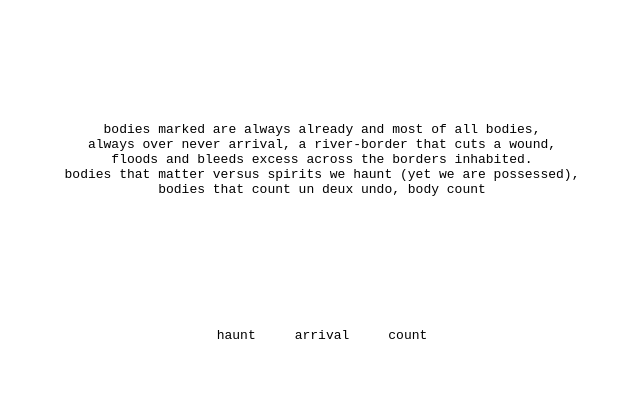
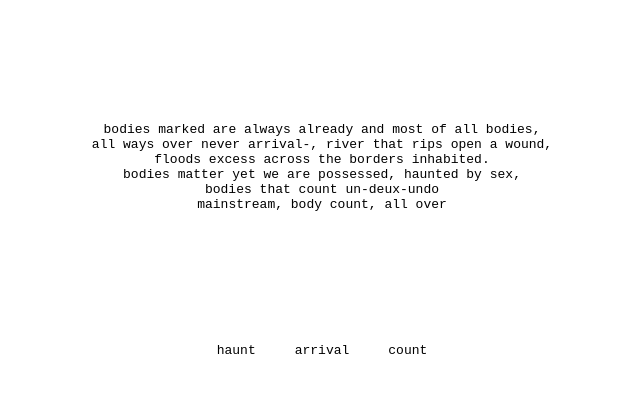
Before and after one commit to spectersofarks/ghostship, a plain HTML site: page docs/always.htm in a window 1280 px wide. Shown: the part 61-454 px from the top of the page, without its empty margins (318-958 px from the left). Drawn offline with Linux system fonts and the light colour scheme.

Commit message:
Update always.htm

```diff
--- a/docs/always.htm
+++ b/docs/always.htm
@@ -14,7 +14,7 @@
 
 
 
-<p style="text-align:center;">bodies marked are always already and most of all bodies,<br>always over never arrival, a river-border that cuts a wound,<br>floods and bleeds excess across the borders inhabited.<br>bodies that matter versus spirits we haunt (yet we are possessed),<br>bodies that count un deux undo, body count</p>
+<p style="text-align:center;">bodies marked are always already and most of all bodies,<br>all ways over never arrival-, river that rips open a wound,<br>floods excess across the borders inhabited.<br>bodies matter yet we are possessed, haunted by sex,<br>bodies that count un-deux-undo<br>mainstream, body count, all over</p>
 
 
 
```
